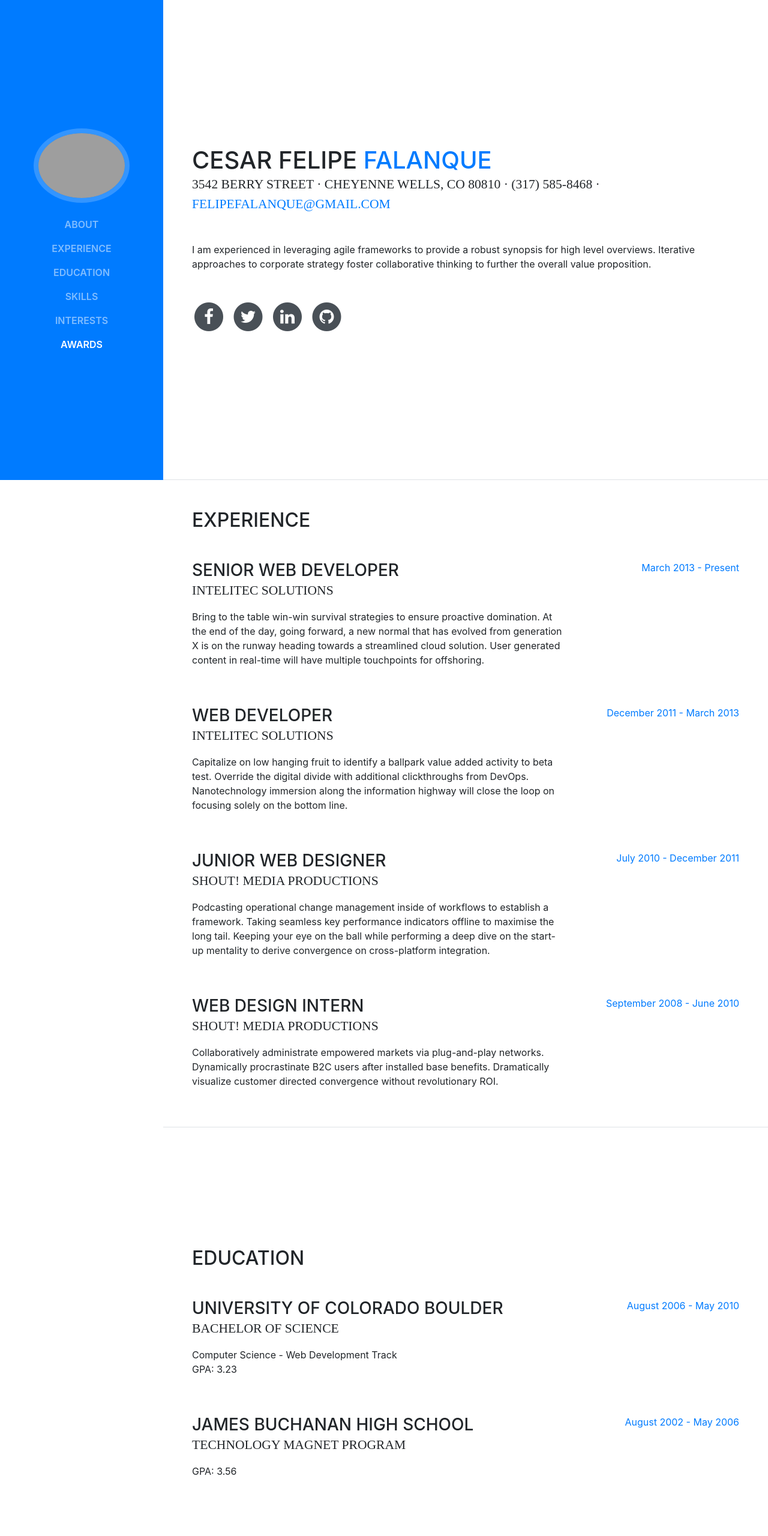
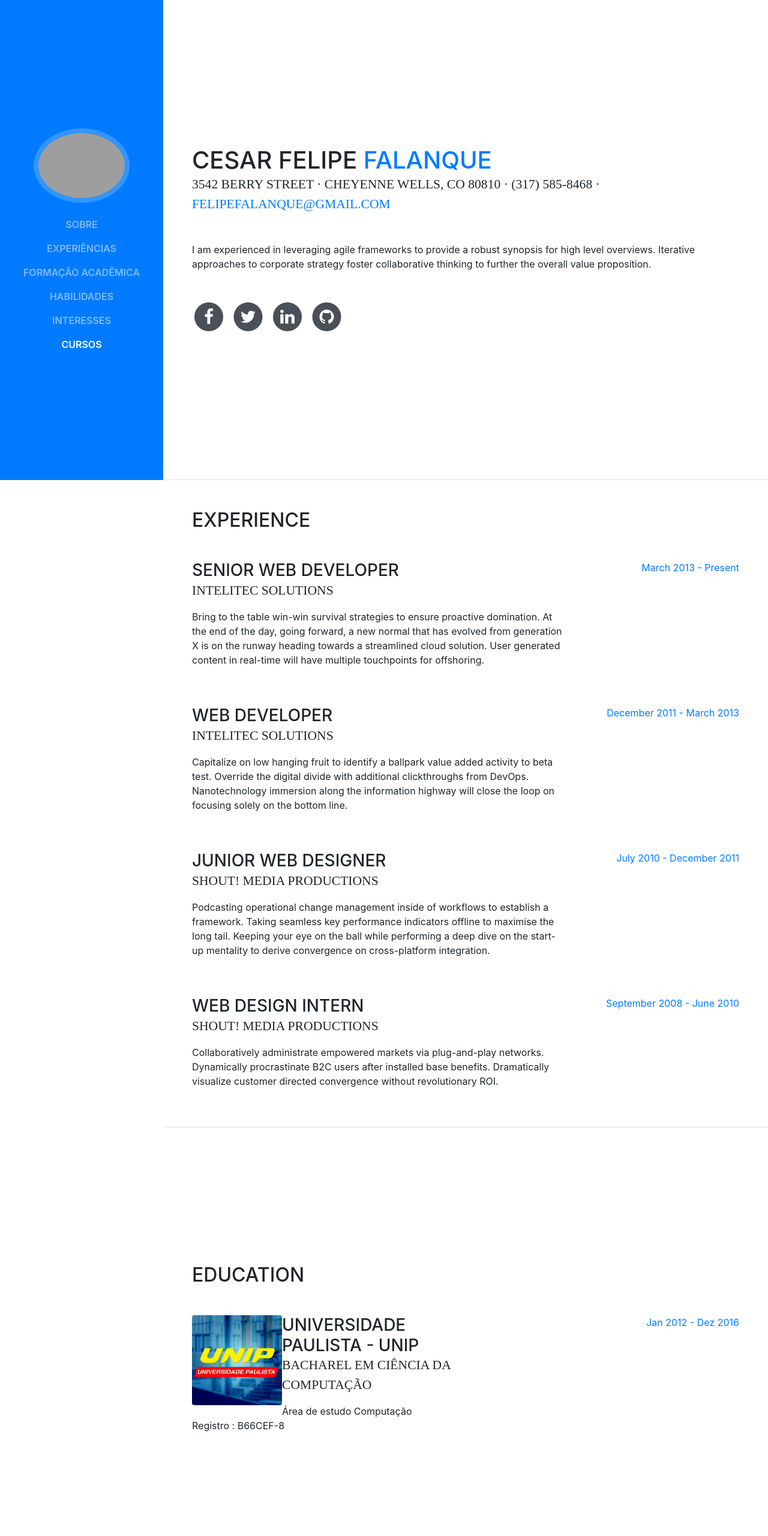
Before and after one commit to FelipeFalanque/felipefalanque.github.io, a website with bundled scripts: page index.html in a window 1280 px wide. Shown: the top 2560 px of the page at 60% size. Built offline with nearby package versions, Linux system fonts and the light colour scheme; grey boxes are pictures that could not be loaded; a web font is replaced by a local one.

Commit message:
alterações parciais

```diff
--- a/index.html
+++ b/index.html
@@ -31,7 +31,7 @@
 
     <nav class="navbar navbar-expand-lg navbar-dark bg-primary fixed-top" id="sideNav">
       <a class="navbar-brand js-scroll-trigger" href="#page-top">
-        <span class="d-block d-lg-none">Start Bootstrap</span>
+        <span class="d-block d-lg-none">Cesar Felipe Falanque</span>
         <span class="d-none d-lg-block">
           <img class="img-fluid img-profile rounded-circle mx-auto mb-2" src="https://encrypted-tbn0.gstatic.com/images?q=tbn:ANd9GcStzEfgpFZgok3ov95r_dbthnJifJyE0K-Wkfrulp0NKsudL2FwiA" alt="">
         </span>
@@ -42,22 +42,22 @@
       <div class="collapse navbar-collapse" id="navbarSupportedContent">
         <ul class="navbar-nav">
           <li class="nav-item">
-            <a class="nav-link js-scroll-trigger" href="#about">About</a>
+            <a class="nav-link js-scroll-trigger" href="#about">Sobre</a>
           </li>
           <li class="nav-item">
-            <a class="nav-link js-scroll-trigger" href="#experience">Experience</a>
+            <a class="nav-link js-scroll-trigger" href="#experience">Experiências</a>
           </li>
           <li class="nav-item">
-            <a class="nav-link js-scroll-trigger" href="#education">Education</a>
+            <a class="nav-link js-scroll-trigger" href="#education">Formação Acadêmica</a>
           </li>
           <li class="nav-item">
-            <a class="nav-link js-scroll-trigger" href="#skills">Skills</a>
+            <a class="nav-link js-scroll-trigger" href="#skills">Habilidades</a>
           </li>
           <li class="nav-item">
-            <a class="nav-link js-scroll-trigger" href="#interests">Interests</a>
+            <a class="nav-link js-scroll-trigger" href="#interests">Interesses</a>
           </li>
           <li class="nav-item">
-            <a class="nav-link js-scroll-trigger" href="#awards">Awards</a>
+            <a class="nav-link js-scroll-trigger" href="#awards">Cursos</a>
           </li>
         </ul>
       </div>
@@ -166,30 +166,21 @@
       <section class="resume-section p-3 p-lg-5 d-flex flex-column" id="education">
         <div class="my-auto">
           <h2 class="mb-5">Education</h2>
-
+          <!-- Universidade Paulista
+          Diploma Bacharel em Ciência da Computação Área de estudoCiência da Computação
+          Período (ou ano previsto para a graduação) 2012 – 2016-->
           <div class="resume-item d-flex flex-column flex-md-row mb-5">
             <div class="resume-content mr-auto">
-              <h3 class="mb-0">University of Colorado Boulder</h3>
-              <div class="subheading mb-3">Bachelor of Science</div>
-              <div>Computer Science - Web Development Track</div>
-              <p>GPA: 3.23</p>
+              <img src="img/unip.png" class="rounded float-left" style="height: 150px; width: 150px;">
+              <h3 class="mb-0">Universidade Paulista - UNIP</h3>
+              <div class="subheading mb-3">Bacharel em Ciência da Computação</div>
+              <div>Área de estudo Computação</div>
+              <p>Registro : B66CEF-8</p>
             </div>
             <div class="resume-date text-md-right">
-              <span class="text-primary">August 2006 - May 2010</span>
+              <span class="text-primary">Jan 2012 - Dez 2016</span>
             </div>
           </div>
-
-          <div class="resume-item d-flex flex-column flex-md-row">
-            <div class="resume-content mr-auto">
-              <h3 class="mb-0">James Buchanan High School</h3>
-              <div class="subheading mb-3">Technology Magnet Program</div>
-              <p>GPA: 3.56</p>
-            </div>
-            <div class="resume-date text-md-right">
-              <span class="text-primary">August 2002 - May 2006</span>
-            </div>
-          </div>
-
         </div>
       </section>
 
```
Also changed, not shown: img/unip.png (added).
